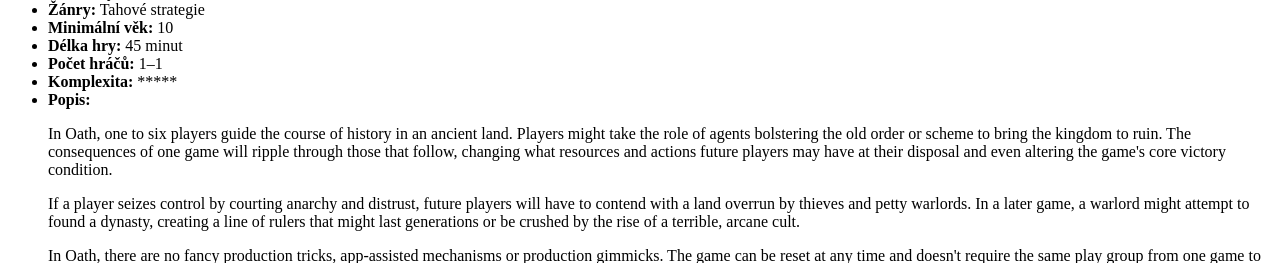
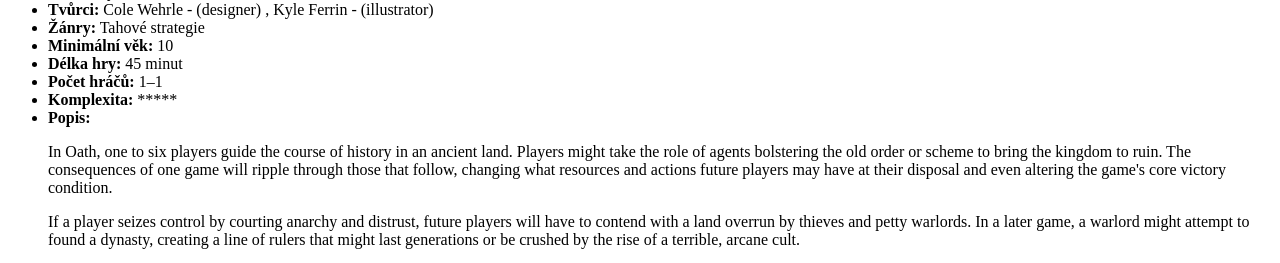
Before and after one commit to Dvojak/Django-projekt, a Django app: page /deskovka/3/ in a window 1280 px wide. Shown: the part 443-706 px from the top of the page. Run offline with Django 5.2, Linux system fonts and the light colour scheme; data comes from the database, SQL or seed files in the repository; both versions use the stored data as it was after the commit.

Commit message:
emergency_gitup_from_train_station_in_Verovice

```diff
--- a/library/forms.py
+++ b/library/forms.py
@@ -7,11 +7,12 @@ from .models import Deskovka, Zanr, Rozsireni, Tvurci
 class BoardModelForm(forms.ModelForm):
     class Meta:
         model = Deskovka
-        fields = [ 'nazev', 'alt','zanry', 'vydani', 'minvek', 'cas',
+        fields = [ 'nazev', 'alt','designer','zanry', 'vydani', 'minvek', 'cas',
             'min_hracu', 'max_hracu', 'komplexita', 'fotografie', 'popis']
         labels = {
             'nazev': 'Název hry',
             'alt': 'Alternativní název',
+            'designer': 'Jméno tvůrce/ců',
             'zanry': 'Žánr/y',
             'vydani': 'Rok vydání',
             'minvek': 'Minimální věk',
@@ -25,6 +26,7 @@ class BoardModelForm(forms.ModelForm):
         help_texts = {
             'nazev': 'Zadejte jméno deskové hry',
             'alt': 'Zadejte alternativní jméno deskové hry',
+            'designer': 'Vyberte jméno tvůrce/ců hry',
             'zanry': 'Vyberte žánr či žánry deskové hry',
             'rok_vydani': 'Zadejte rok vydání deskové hry',
             'minimalni_vek': 'Zadejte minimální věk',
@@ -38,6 +40,7 @@ class BoardModelForm(forms.ModelForm):
         widgets = {
             'nazev': forms.TextInput(attrs={'class': 'form-control'}),
             'alt': forms.TextInput(attrs={'class': 'form-control'}),
+            'designer' : forms.CheckboxSelectMultiple(),
             'zanry': forms.CheckboxSelectMultiple(),
             'rok_vydani': forms.DateInput(attrs={'class': 'form-control', 'type': 'date'}),
             'minimalni_vek': forms.NumberInput(attrs={'class': 'form-control'}),
--- a/library/models.py
+++ b/library/models.py
@@ -10,6 +10,7 @@ class Deskovka(models.Model):
             error_messages={'blank':'Jméno deskové hry musí být vyplněno'})
     alt = models.CharField(max_length=80, verbose_name="Alternativní jméno deskové hry", help_text="Zadejte alternativní jméno deskové hry",default='')
     zanry = models.ManyToManyField('Zanr',related_name='deskovky',verbose_name='Žánry deskové hry',help_text='Vyberte jeden nebo více žánrů',blank=True)
+    designer = models.ManyToManyField('Tvurci', related_name='deskovky', verbose_name='Tvůrci deskové hry', help_text='Vyberte jednoho nebo více tvůrců', blank=True)
     vydani = models.IntegerField(blank=True,null=True, verbose_name='Datum vydání', validators=[MinValueValidator(1900), MaxValueValidator(2100)])
     minvek = models.IntegerField(verbose_name='Minimální věk', help_text='Zadejte minimální věk', validators=[MinValueValidator(0), MaxValueValidator(99)],default=0)
     cas = models.IntegerField(verbose_name='Délka hry', help_text='Zadejte délku hry v minutách', validators=[MinValueValidator(0), MaxValueValidator(999)], default=0)
--- a/library/templates/games/boardgames_detail.html
+++ b/library/templates/games/boardgames_detail.html
@@ -12,6 +12,12 @@
 <ul>
     <li><strong>Alternativní název:</strong> {{ deskovka.alt }}</li>
     <li><strong>Datum vydání:</strong> {{ deskovka.vydani }}</li>
+    <li><strong>Tvůrci: </strong>
+    {% for tvurci in deskovka.designer.all %}
+        {{ tvurci.Jmeno }} {{ tvurci.Prijmeni }} - ({{ tvurci.role }}) {% if not forloop.last %}, {% endif %}
+    {% empty %}
+        (žádné)
+    {% endfor %} </li>
     <li><strong>Žánry:</strong>
     {% for zanr in deskovka.zanry.all %}
         {{ zanr.nazev }}{% if not forloop.last %}, {% endif %}
```
Also changed, not shown: db.sqlite3, library/migrations/0013_deskovka_designer.py (added).
